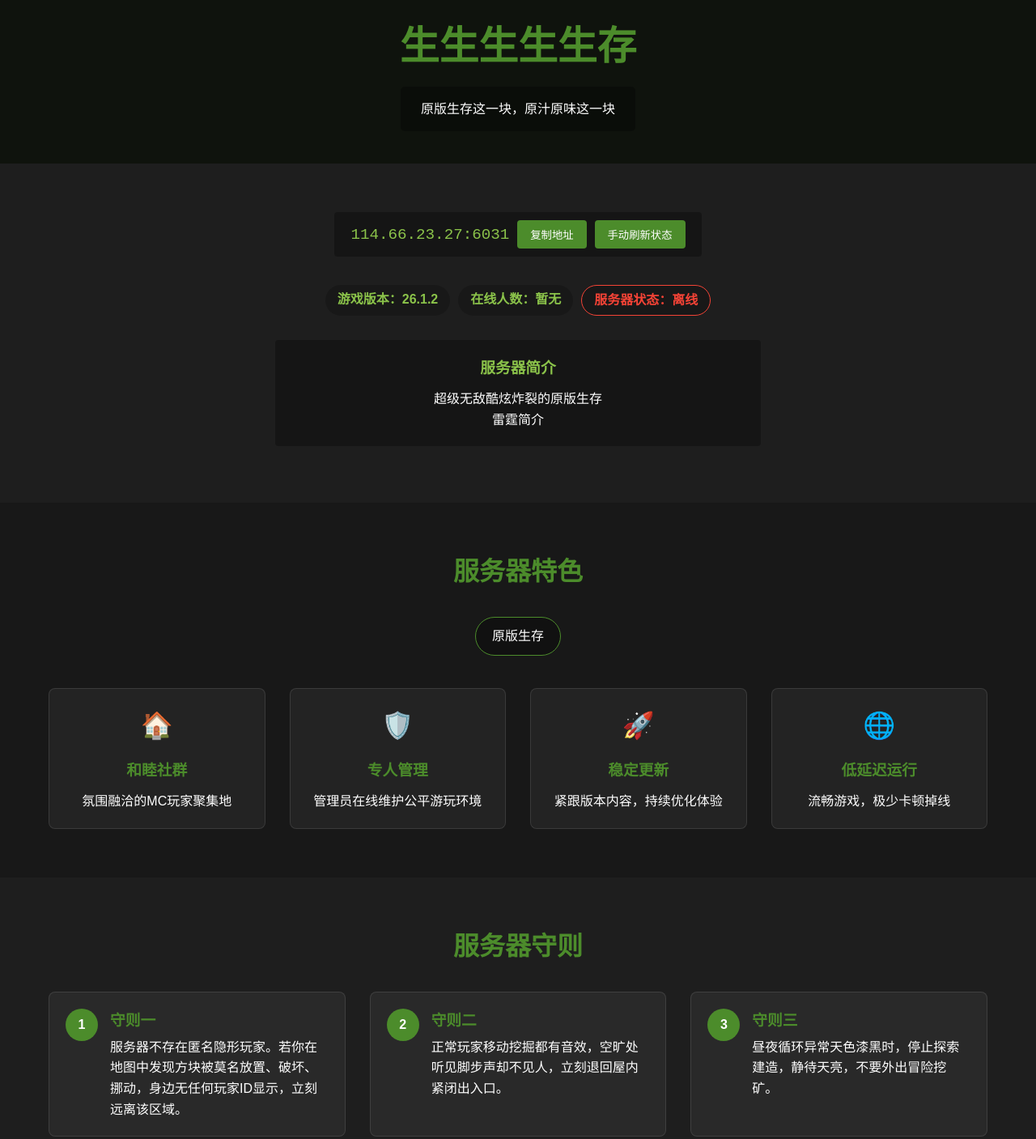
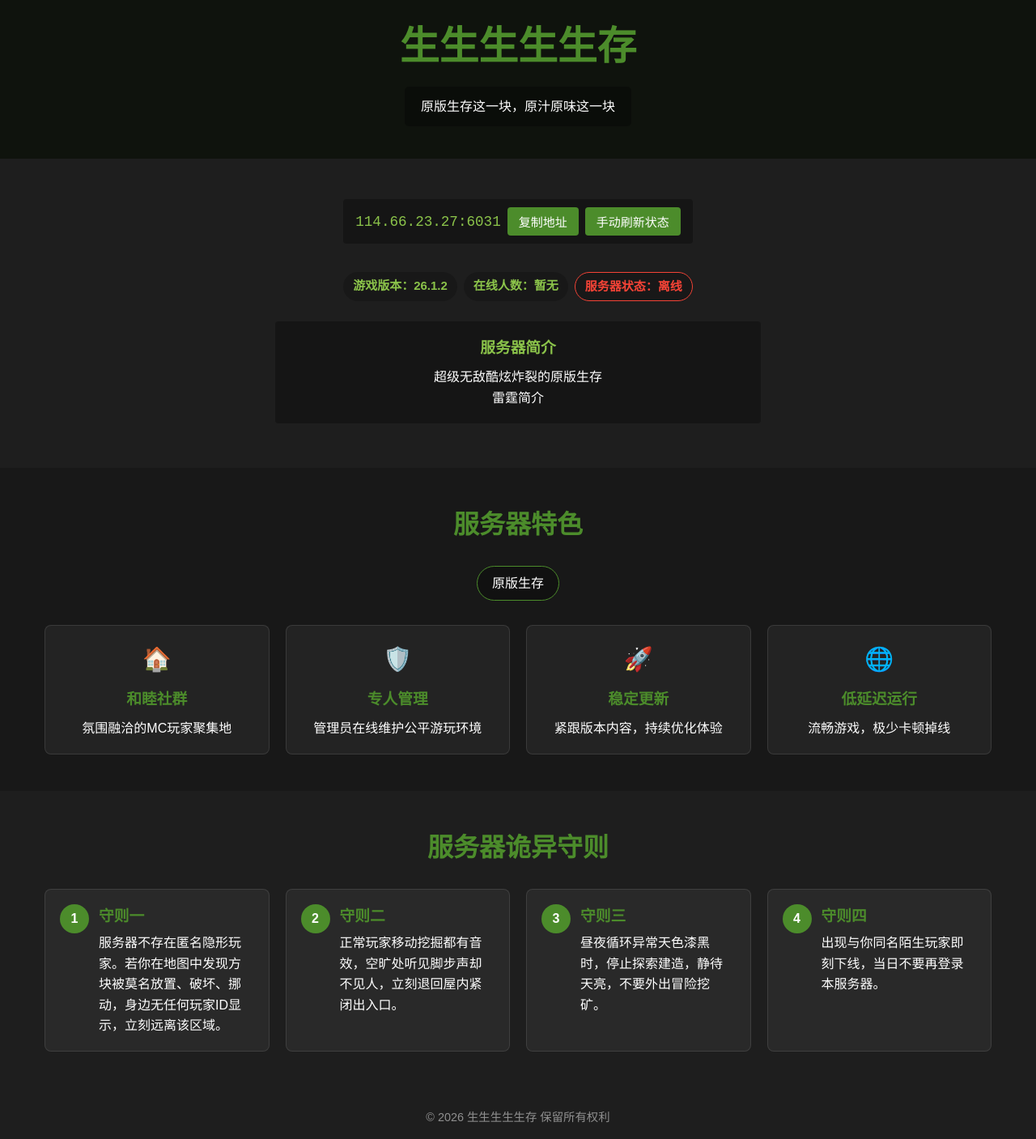
Before and after one commit to oneffsd/oneffsd.github.io, a plain HTML site: page index.html in a window 1280 px wide. Shown: the top 1407 px of the page at 81% size. Drawn offline with Linux system fonts and the light colour scheme; no server answers.

Commit message:
Update index.html

```diff
--- a/index.html
+++ b/index.html
@@ -2,9 +2,12 @@
 <html lang="zh-CN">
 <head>
     <meta charset="UTF-8">
-    <meta name="viewport" content="width=device-width, initial-scale=1.0">
+    <!-- 强制移动端适配，禁止缩放 -->
+    <meta name="viewport" content="width=device-width, initial-scale=1.0, maximum-scale=1.0, user-scalable=no">
     <title>生生生生生存</title>
     <style>
+        /* 全局重置，抹平浏览器默认差异 */
+        * {margin:0;padding:0;box-sizing:border-box;-webkit-tap-highlight-color:transparent;}
         :root {
             --primary: #4c8c2b;
             --secondary: #386c20;
@@ -12,14 +15,14 @@
             --bg: #1e1e1e;
             --text: #fff;
         }
-        * {margin:0;padding:0;box-sizing:border-box;}
         body {
             background: var(--bg);
             color: var(--text);
-            font-family: Microsoft Yahei,sans-serif;
+            font-family: "Microsoft Yahei",sans-serif;
             line-height: 1.6;
+            font-size: 16px;
         }
-        .container {max-width: 1200px;margin: 0 auto;padding: 0 20px;}
+        .container {max-width: 1200px;margin: 0 auto;padding: 0 15px;}
 
         header {
             padding: 20px 0;
@@ -32,7 +35,8 @@
             background:#223318;opacity:0.4;z-index:-1;
         }
         .server-title {
-            font-size: 3rem;margin-bottom:10px;color:var(--primary);
+            font-size: clamp(2rem,5vw,3rem);
+            margin-bottom:10px;color:var(--primary);
             animation: breath 3s ease-in-out infinite;
         }
         @keyframes breath {
@@ -40,102 +44,96 @@
             50%{transform:scale(1.02)}
         }
         .server-subtitle {
-            padding:15px 25px;margin:0 auto 20px;
+            padding:12px 20px;margin:0 auto 20px;
             background:rgba(0,0,0,0.3);border-radius:5px;display:inline-block;
         }
 
-        .banner {padding:40px 0;text-align:center;}
+        .banner {padding:30px 0;text-align:center;}
         .server-addr {
-            margin:20px auto;padding:10px 20px;
+            margin:20px auto;padding:10px 15px;
             background:rgba(0,0,0,0.3);border-radius:4px;
-            display:inline-flex;gap:10px;align-items:center;flex-wrap:wrap;justify-content:center;
+            display:inline-flex;gap:8px;align-items:center;flex-wrap:wrap;justify-content:center;
         }
-        .addr-text {color:var(--accent);font-size:1.2rem;font-family:monospace;}
+        .addr-text {color:var(--accent);font-size:1.1rem;font-family:monospace;}
         .copy-btn,.refresh-btn {
             background:var(--primary);color:#fff;border:none;
-            padding:8px 16px;border-radius:4px;cursor:pointer;
-            transition:0.2s;
+            padding:7px 14px;border-radius:4px;cursor:pointer;
+            transition: all 0.2s ease;
+            font-size: 15px;
         }
         .copy-btn:hover,.refresh-btn:hover {background:var(--secondary);}
-        .info-row {display:flex;flex-wrap:wrap;justify-content:center;gap:10px;margin:15px 0;}
+        .info-row {display:flex;flex-wrap:wrap;justify-content:center;gap:8px;margin:15px 0;}
         .info-tag {
             background:rgba(0,0,0,0.2);color:var(--accent);
-            padding:5px 15px;border-radius:20px;font-weight:bold;
+            padding:5px 12px;border-radius:20px;font-weight:bold;font-size:15px;
         }
         .online {color:#4CAF50;border:1px solid #4CAF50;}
         .offline {color:#f44336;border:1px solid #f44336;}
         .unknown {color:#ff9800;border:1px solid #ff9800;}
         .desc-box {
-            max-width:600px;margin:30px auto;padding:20px;
+            max-width:600px;margin:25px auto;padding:18px;
             background:rgba(0,0,0,0.3);border-radius:4px;
         }
-        .desc-box h3 {color:var(--accent);margin-bottom:10px;}
+        .desc-box h3 {color:var(--accent);margin-bottom:8px;}
 
+        /* 兼容滚动入场动画 */
         .scroll-item {
             opacity: 0;
-            transform: translateY(30px);
-            transition: all 0.7s ease;
+            transform: translateY(25px);
+            transition: opacity 0.7s ease, transform 0.7s ease;
         }
         .scroll-item.active {
             opacity: 1;
             transform: translateY(0);
         }
 
-        .feature-wrap {padding:60px 0;background:rgba(0,0,0,0.2);}
-        .sec-title {text-align:center;font-size:2rem;color:var(--primary);margin-bottom:30px;}
-        .tag-list {display:flex;flex-wrap:wrap;justify-content:center;gap:15px;list-style:none;}
+        .feature-wrap {padding:45px 0;background:rgba(0,0,0,0.2);}
+        .sec-title {text-align:center;font-size:clamp(1.5rem,3vw,2rem);color:var(--primary);margin-bottom:25px;}
+        .tag-list {display:flex;flex-wrap:wrap;justify-content:center;gap:12px;list-style:none;}
         .tag-item {
-            padding:10px 20px;background:rgba(0,0,0,0.3);
+            padding:8px 18px;background:rgba(0,0,0,0.3);
             border:1px solid var(--primary);border-radius:30px;
         }
         .card-grid {
-            display:grid;grid-template-columns:repeat(auto-fill,minmax(250px,1fr));
-            gap:30px;margin-top:40px;
+            display:grid;grid-template-columns:repeat(auto-fill,minmax(220px,1fr));
+            gap:20px;margin-top:30px;
         }
         .feat-card {
-            padding:20px;text-align:center;
+            padding:18px;text-align:center;
             background:rgba(255,255,255,0.05);
             border:1px solid rgba(255,255,255,0.1);border-radius:8px;
             transition: transform 0.3s ease, box-shadow 0.3s ease;
         }
         .feat-card:hover {
-            transform: translateY(-8px);
-            box-shadow: 0 8px 18px rgba(0,0,0,0.35);
+            transform: translateY(-6px);
+            box-shadow: 0 6px 15px rgba(0,0,0,0.35);
         }
-        .card-icon {font-size:2rem;color:var(--accent);margin-bottom:15px;}
-        .card-name {color:var(--primary);margin-bottom:10px;}
+        .card-icon {font-size:1.8rem;color:var(--accent);margin-bottom:12px;}
+        .card-name {color:var(--primary);margin-bottom:8px;}
 
-        .rule-wrap {padding:60px 0;}
+        .rule-wrap {padding:45px 0;}
         .rule-grid {
-            display:grid;grid-template-columns:repeat(auto-fill,minmax(300px,1fr));
-            gap:30px;
+            display:grid;grid-template-columns:repeat(auto-fill,minmax(260px,1fr));
+            gap:20px;
         }
         .rule-card {
-            display:flex;gap:15px;padding:20px;
+            display:flex;gap:12px;padding:18px;
             background:rgba(255,255,255,0.05);
             border:1px solid rgba(255,255,255,0.1);border-radius:8px;
             transition: transform 0.3s ease, box-shadow 0.3s ease;
         }
         .rule-card:hover {
-            transform: translateY(-5px);
-            box-shadow: 0 5px 15px rgba(0,0,0,0.25);
+            transform: translateY(-4px);
+            box-shadow: 0 4px 12px rgba(0,0,0,0.25);
         }
         .rule-num {
-            width:40px;height:40px;border-radius:50%;
+            width:36px;height:36px;border-radius:50%;
             background:var(--primary);display:flex;align-items:center;
             justify-content:center;font-weight:bold;flex-shrink:0;
         }
         .rule-text h3 {color:var(--primary);margin-bottom:5px;}
 
-        footer {padding:30px 0;text-align:center;font-size:0.9rem;color:rgba(255,255,255,0.5);}
-
-        @media (max-width:768px){
-            .server-title{font-size:2.2rem}
-            .rule-grid{grid-template-columns:1fr}
-        }
-        @media (max-width:480px){
-            .server-title{font-size:1.8rem}
-        }
+        footer {padding:25px 0;text-align:center;font-size:0.9rem;color:rgba(255,255,255,0.5);}
     </style>
 </head>
 <body>
@@ -198,7 +196,7 @@
 
 <section class="rule-wrap">
     <div class="container">
-        <h2 class="sec-title scroll-item">服务器守则</h2>
+        <h2 class="sec-title scroll-item">服务器诡异守则</h2>
         <div class="rule-grid">
             <div class="rule-card scroll-item">
                 <span class="rule-num">1</span>
@@ -263,7 +261,6 @@
     document.getElementById("serverStat").className = "info-tag unknown";
 
     try{
-        // 更换为低延迟的 mcstatus.io 接口
         let res = await fetch(`https://api.mcstatus.io/v2/status/java/${ip}:${port}`);
         let d = await res.json();
         isOn = d.online;
```
